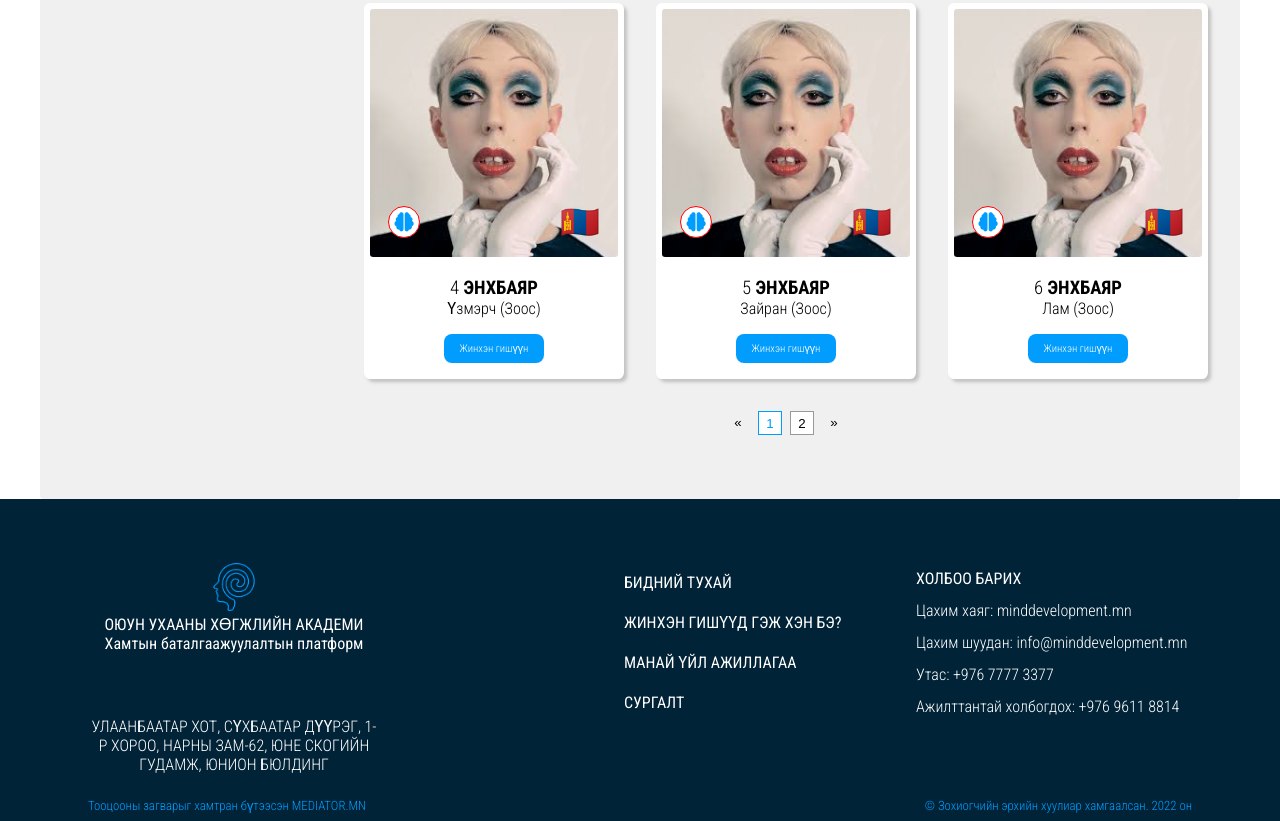
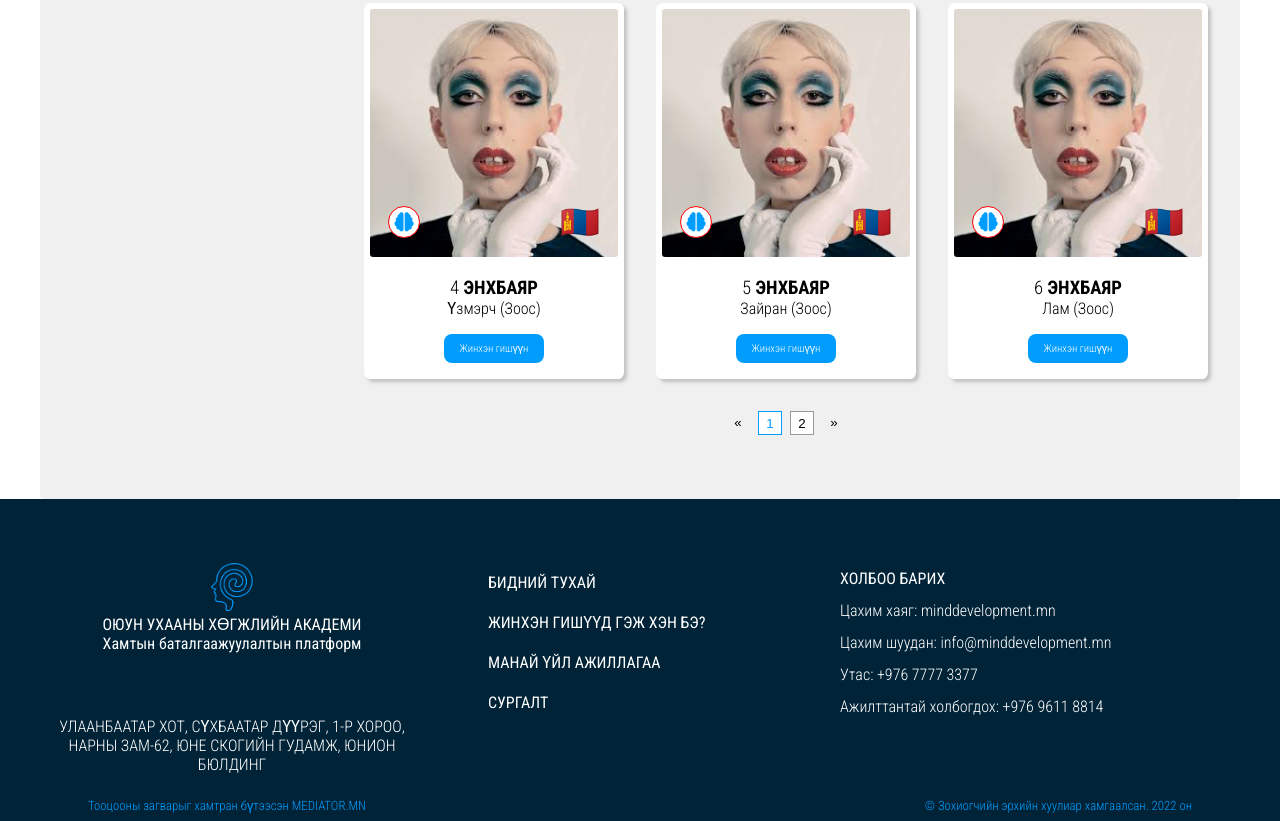
Before and after one commit to AmarsaikhanBE/orgil, a plain HTML site: page index.html in a window 1280 px wide. Shown: the part 635-1456 px from the top of the page. Drawn offline with Linux system fonts and the light colour scheme; some packages are replaced by stand-ins of ours.

Commit message:
update footer

```diff
--- a/js/footer.js
+++ b/js/footer.js
@@ -1,6 +1,6 @@
 const footer = document.createElement('footer');
 document.body.append(footer);
-footer.innerHTML = `<div class="container"><div class="about-section"><div><div class="logo"><img src="img/md-logo.png"><h4>ОЮУН УХААНЫ ХӨГЖЛИЙН АКАДЕМИ</h4><p>Хамтын баталгаажуулалтын платформ</p></div><div class="address"><h4>УЛААНБААТАР ХОТ, СҮХБААТАР ДҮҮРЭГ, 1-Р ХОРОО, НАРНЫ ЗАМ-62, ЮНЕ СКОГИЙН ГУДАМЖ, ЮНИОН БЮЛДИНГ</h4></div></div><div><ul class="links"><li>БИДНИЙ ТУХАЙ</li><li>ЖИНХЭН ГИШҮҮД ГЭЖ ХЭН БЭ?</li><li>МАНАЙ ҮЙЛ АЖИЛЛАГАА</li><li>СУРГАЛТ</li></ul></div><div class="contact"><h4>ХОЛБОО БАРИХ</h4><p>Цахим хаяг: minddevelopment.mn<br>Цахим шуудан: info@minddevelopment.mn<br>Утас: +976 7777 3377<br>Ажилттантай холбогдох: +976 9611 8814</p></div></div><div class="footer"><p>Тооцооны загварыг хамтран бүтээсэн MEDIATOR.MN</p><p>© Зохиогчийн эрхийн хуулиар хамгаалсан. 2022 он</p></div></div>`;
+footer.innerHTML = `<div class="container"><div class="about-section"><div><div class="logo"><img src="img/md-logo.png"><h4>ОЮУН УХААНЫ ХӨГЖЛИЙН АКАДЕМИ</h4><p>Хамтын баталгаажуулалтын платформ</p></div><div class="address"><h4>УЛААНБААТАР ХОТ, СҮХБААТАР ДҮҮРЭГ, 1-Р ХОРОО, НАРНЫ ЗАМ-62, ЮНЕ СКОГИЙН ГУДАМЖ, ЮНИОН БЮЛДИНГ</h4></div></div><div style="padding-left: 3rem"><ul class="links"><li>БИДНИЙ ТУХАЙ</li><li>ЖИНХЭН ГИШҮҮД ГЭЖ ХЭН БЭ?</li><li>МАНАЙ ҮЙЛ АЖИЛЛАГАА</li><li>СУРГАЛТ</li></ul></div><div class="contact"><h4>ХОЛБОО БАРИХ</h4><p>Цахим хаяг: minddevelopment.mn<br>Цахим шуудан: info@minddevelopment.mn<br>Утас: +976 7777 3377<br>Ажилттантай холбогдох: +976 9611 8814</p></div></div><div class="footer"><p>Тооцооны загварыг хамтран бүтээсэн MEDIATOR.MN</p><p>© Зохиогчийн эрхийн хуулиар хамгаалсан. 2022 он</p></div></div>`;
 const footLinks = document.querySelectorAll('footer .links li');
 const headBtns = document.querySelectorAll('nav .menu li');
 footLinks[0].addEventListener('click', () => {
--- a/style/footer.css
+++ b/style/footer.css
@@ -6,15 +6,15 @@ footer {
 
 .about-section {
     display: grid;
-    grid-template-columns: repeat(4, 18rem);
-    gap: .25rem;
+    grid-template-columns: repeat(3, 24rem);
+    gap: 1rem;
 }
 
 .about-section>div:first-child {
-    grid-column-start: 1;
+    /* grid-column-start: 1;
     grid-column-end: 3;
     padding-left: 3rem;
-    padding-right: 15rem;
+    padding-right: 15rem; */
     text-align: center;
 }
 
```
